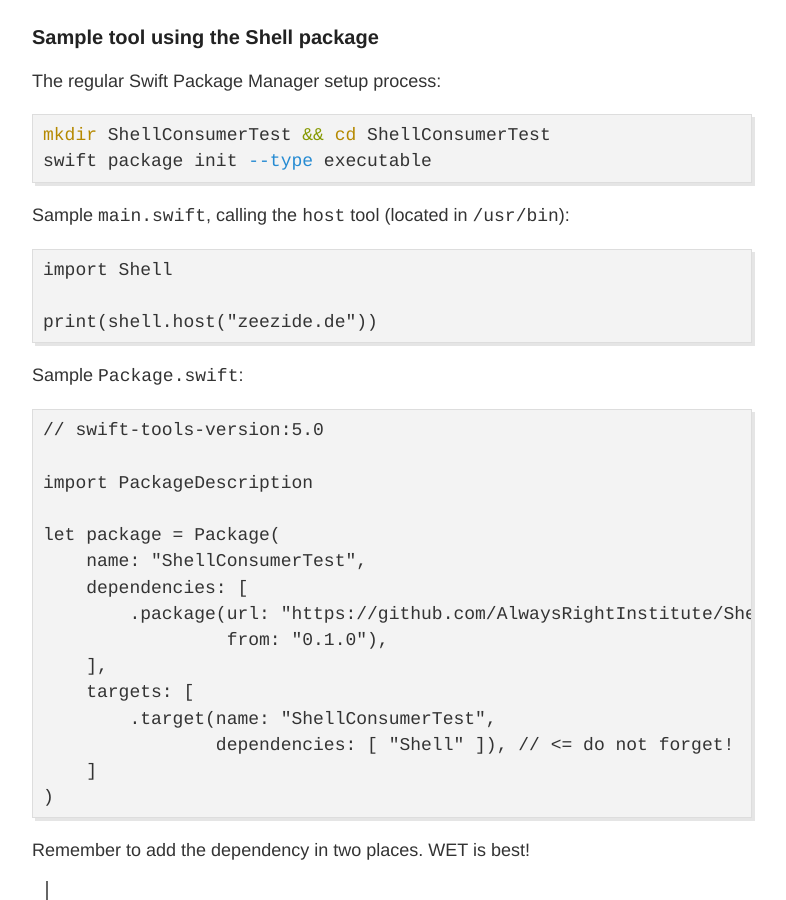
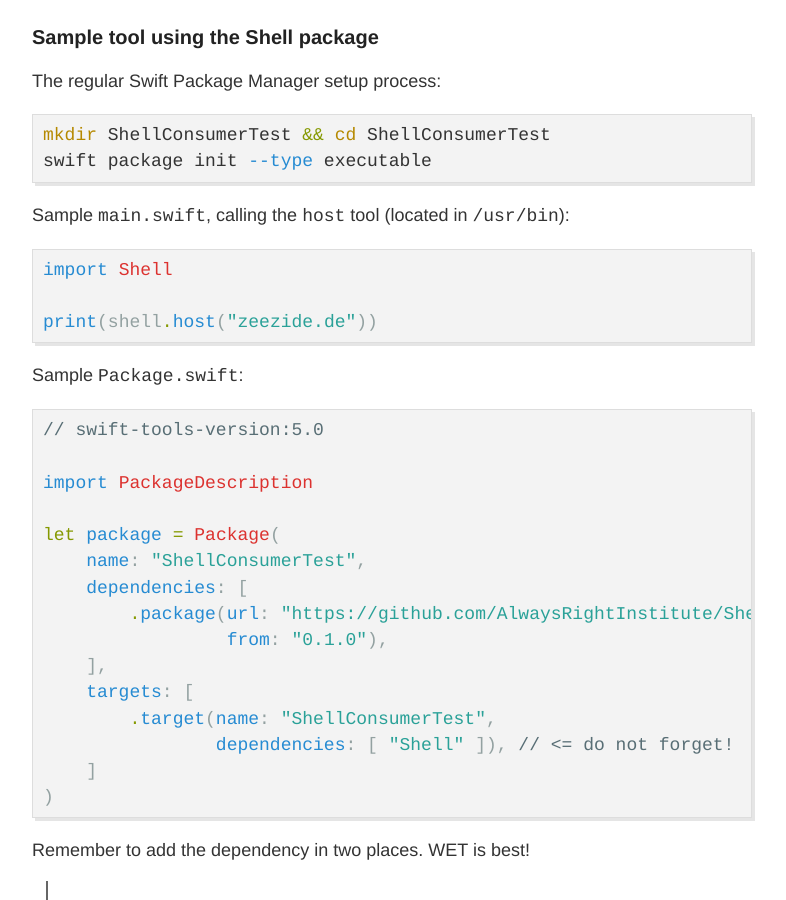
Before and after one commit to AlwaysRightInstitute/alwaysrightinstitute.github.io, a Jekyll site: the page built from _posts/2018-12-21-swift-dynamic-callable.md, in a window 1280 px wide and 900 px high, scrolled down 8042 px. Shown: the whole window, without its empty margins (248-1034 px from the left). Built offline with Jekyll 4.4.1, drawn with Linux system fonts in a browser that asks for light colours.

Commit message:
Swift syntax highlighting
... because ...

````diff
--- a/_posts/2018-12-21-swift-dynamic-callable.md
+++ b/_posts/2018-12-21-swift-dynamic-callable.md
@@ -358,14 +358,14 @@ swift package init --type executable
 ```
 
 Sample `main.swift`, calling the `host` tool (located in `/usr/bin`):
-```
+```swift
 import Shell
 
 print(shell.host("zeezide.de"))
 ```
 
 Sample `Package.swift`:
-```
+```swift
 // swift-tools-version:5.0
 
 import PackageDescription
````
